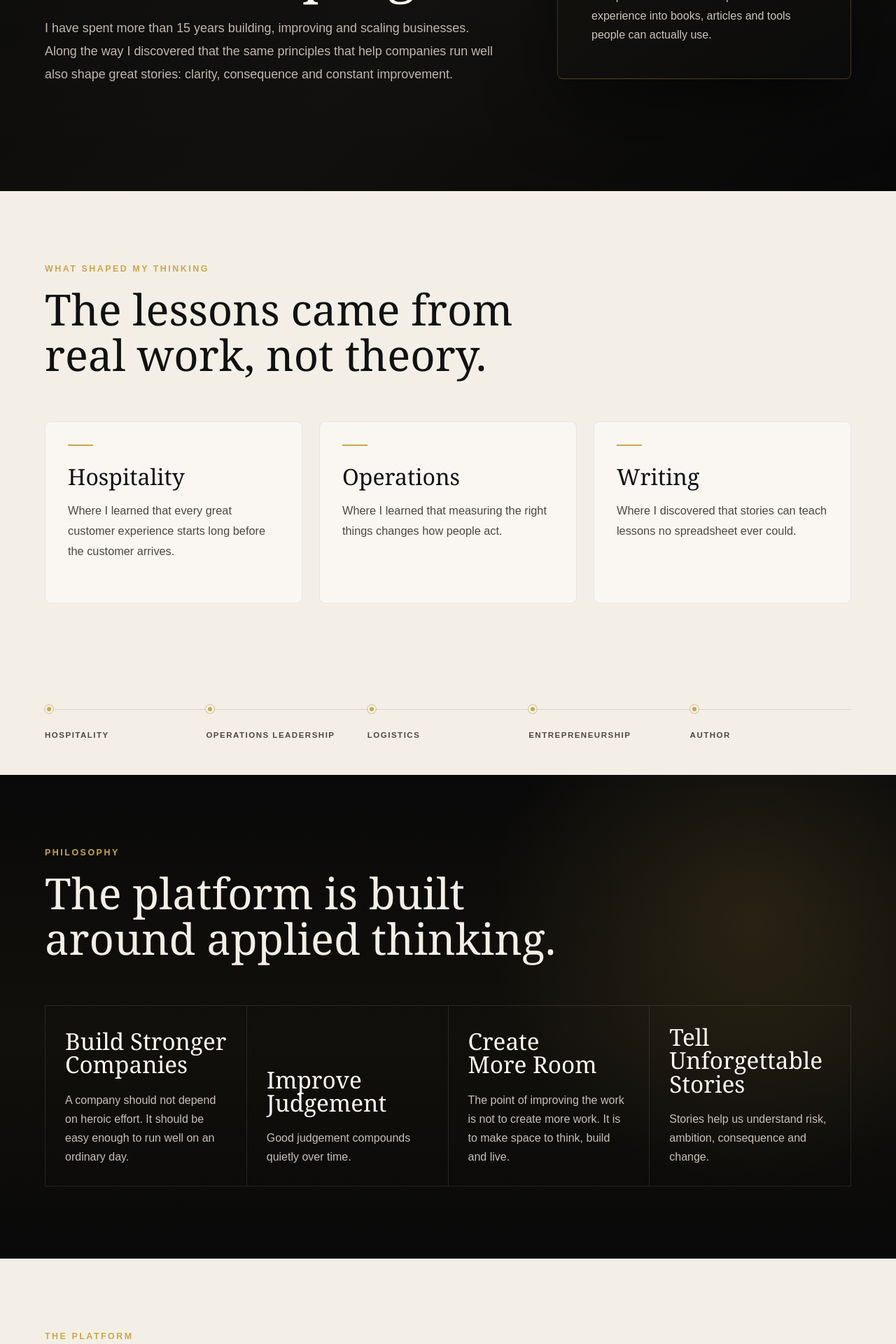
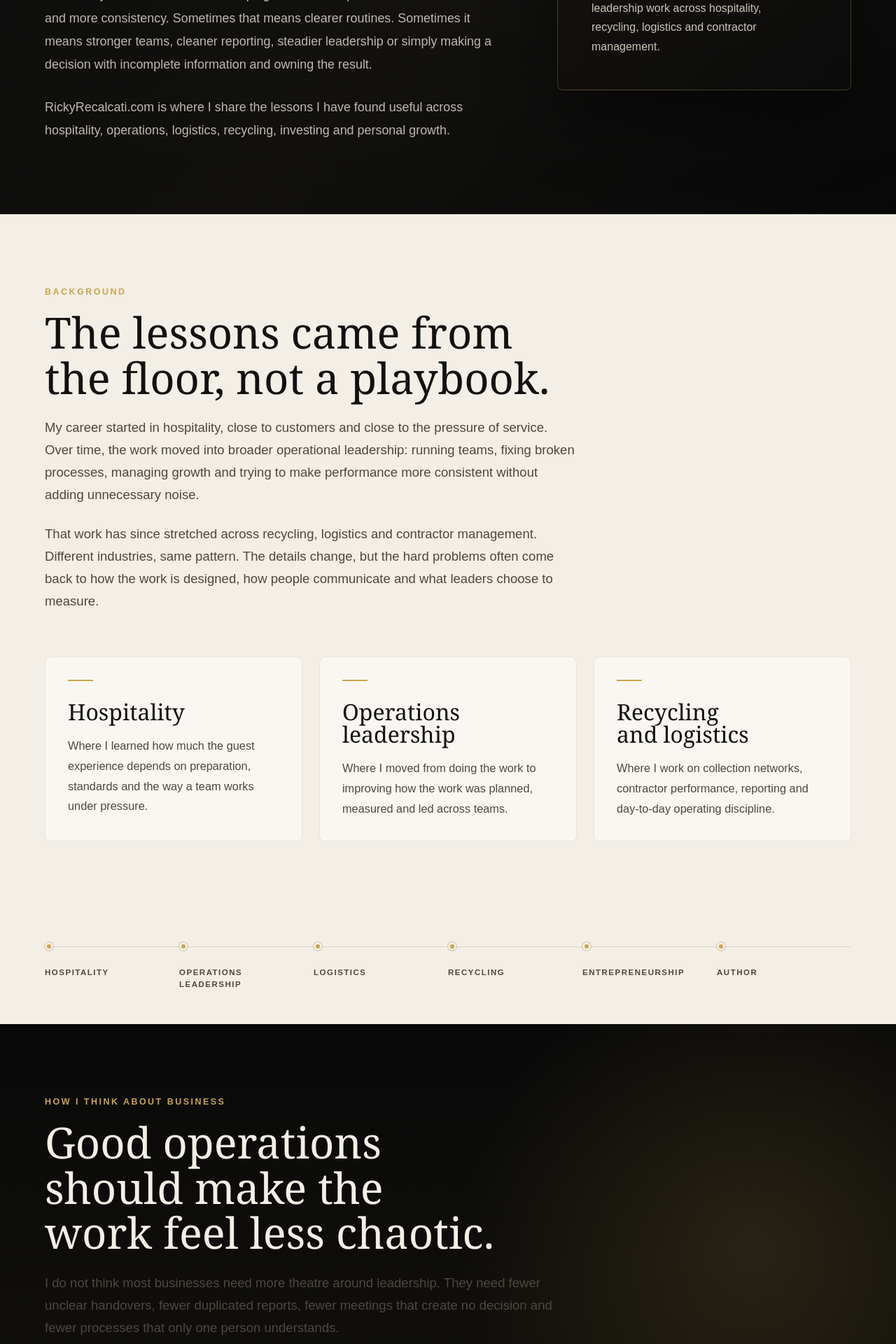
Before and after one commit to rickyrecalcati/ricky-platform, a Next.js app: page /about in a window 1280 px wide. Shown: the part 580-2500 px from the top of the page at 70% size. Built offline with nearby package versions, Linux system fonts and the light colour scheme; no server answers.

Commit message:
feat: rewrite about page

```diff
--- a/app/about/about.css
+++ b/app/about/about.css
@@ -151,7 +151,7 @@
   max-width: var(--content-max);
   margin: 0 auto;
   display: grid;
-  grid-template-columns: repeat(5, 1fr);
+  grid-template-columns: repeat(6, 1fr);
   border-top: 1px solid rgba(17, 17, 17, 0.12);
 }
 
--- a/app/about/page.tsx
+++ b/app/about/page.tsx
@@ -12,22 +12,22 @@ import "./about.css";
 export const metadata = createPageMetadata({
   title: "About Ricky Recalcati",
   description:
-    "Learn about Ricky Recalcati, a Sydney-based operations leader, entrepreneur, author and systems thinker.",
+    "Learn about Ricky Recalcati, a Sydney-based operations leader and author writing about business, operations, investing and decision making.",
   path: "/about",
 });
 
 const experienceItems = [
   {
     title: "Hospitality",
-    text: "Where I learned that every great customer experience starts long before the customer arrives.",
+    text: "Where I learned how much the guest experience depends on preparation, standards and the way a team works under pressure.",
   },
   {
-    title: "Operations",
-    text: "Where I learned that measuring the right things changes how people act.",
+    title: "Operations leadership",
+    text: "Where I moved from doing the work to improving how the work was planned, measured and led across teams.",
   },
   {
-    title: "Writing",
-    text: "Where I discovered that stories can teach lessons no spreadsheet ever could.",
+    title: "Recycling and logistics",
+    text: "Where I work on collection networks, contractor performance, reporting and day-to-day operating discipline.",
   },
 ];
 
@@ -35,63 +35,68 @@ const timelineItems = [
   "Hospitality",
   "Operations Leadership",
   "Logistics",
+  "Recycling",
   "Entrepreneurship",
   "Author",
 ];
 
 const philosophyItems = [
   {
-    title: "Build Stronger Companies",
-    text: "A company should not depend on heroic effort. It should be easy enough to run well on an ordinary day.",
+    title: "Reduce confusion",
+    text: "Leadership should make the work easier to understand. If people are guessing what matters, the problem usually starts higher up.",
   },
   {
-    title: "Improve Judgement",
-    text: "Good judgement compounds quietly over time.",
+    title: "Support growth properly",
+    text: "Growth only helps when the operation underneath it can carry the weight. Otherwise, scale just exposes the weak points faster.",
   },
   {
-    title: "Create More Room",
-    text: "The point of improving the work is not to create more work. It is to make space to think, build and live.",
+    title: "Stay close to the work",
+    text: "The best decisions usually come from understanding what actually happens on the floor, in the truck, with the customer or inside the team.",
   },
   {
-    title: "Tell Unforgettable Stories",
-    text: "Stories help us understand risk, ambition, consequence and change.",
+    title: "Keep solutions usable",
+    text: "A simple fix that people use is worth more than a polished framework that never leaves the meeting room.",
   },
 ];
 
 const platformItems = [
   {
     title: "Books",
-    text: "Practical guides for operators and intelligent fiction for readers who want stories with consequence.",
+    text: "Short, useful books on operations, AI, leadership and personal growth.",
   },
   {
     title: "Articles",
-    text: "Notes on business, operating discipline, judgement and the lessons hidden inside daily work.",
+    text: "Long-form essays on business, leadership, investing and how good operators think.",
+  },
+  {
+    title: "Business Breakdown",
+    text: "A Wednesday series studying companies, operating models and the details competitors struggle to copy.",
+  },
+  {
+    title: "Balance Sheet",
+    text: "A Monday note on markets, business and investing, written for readers who prefer context over noise.",
   },
   {
     title: "Resources",
-    text: "Tools, checklists and frameworks people can use, not just read once and forget.",
-  },
-  {
-    title: "Future tools",
-    text: "AI workflows and digital products that help creators and operators move from thinking to action faster.",
+    text: "Free templates, checklists and worksheets built for people who want to put ideas into motion.",
   },
 ];
 
 const currentlyItems = [
   "Based in Sydney, Australia",
-  "Writing across business, operations and fiction",
+  "Writing across business, operations, investing and personal growth",
   "Improving collection networks, reporting and contractor performance",
-  "Exploring AI workflows for creators and operators",
+  "Exploring useful AI workflows for operators, creators and small teams",
 ];
 
 const writingWorlds = [
   {
-    title: "Business and operations",
-    text: "Books and resources for people who want stronger operations, clearer judgement and tools they can put to work.",
+    title: "Operations and leadership",
+    text: "What happens when teams, processes, customers, contractors and growth all meet in the real world.",
   },
   {
-    title: "Intelligent fiction",
-    text: "Stories that give readers a different kind of escape while exploring risk, ambition, consequence and change.",
+    title: "Investing and decision making",
+    text: "How long-term thinking, ownership and small choices shape the results people eventually live with.",
   },
 ];
 
@@ -119,30 +124,50 @@ export default function AboutPage() {
         <div className="aboutPageHeroContent premiumReveal">
           <p className="eyebrow">About Ricky</p>
           <h1 className="display-title">
-            Practical experience. Clear thinking. Stories worth keeping.
+            I write about the work behind businesses that run well.
           </h1>
           <p className="body-large">
-            I have spent more than 15 years building, improving and scaling
-            businesses. Along the way I discovered that the same principles
-            that help companies run well also shape great stories: clarity,
-            consequence and constant improvement.
+            Most of my work has been about helping businesses operate with less
+            confusion and more consistency. Sometimes that means clearer
+            routines. Sometimes it means stronger teams, cleaner reporting,
+            steadier leadership or simply making a decision with incomplete
+            information and owning the result.
+          </p>
+          <p className="body-large">
+            RickyRecalcati.com is where I share the lessons I have found useful
+            across hospitality, operations, logistics, recycling, investing and
+            personal growth.
           </p>
         </div>
 
         <div className="aboutPageSignal premiumReveal premiumRevealDelay" aria-label="Ricky Recalcati profile summary">
-          <span className="eyebrow">Applied Thinking</span>
-          <strong className="section-title">Business, judgement and stories worth remembering.</strong>
+          <span className="eyebrow">Based in Sydney</span>
+          <strong className="section-title">Operations leader, entrepreneur and author.</strong>
           <p className="body">
-            This platform exists to turn practical experience into books,
-            articles and tools people can actually use.
+            Around 15 years of hands-on and leadership work across hospitality,
+            recycling, logistics and contractor management.
           </p>
         </div>
       </section>
 
       <section className="aboutPageExperience">
         <div className="aboutPageSectionIntro">
-          <p className="eyebrow">What Shaped My Thinking</p>
-          <h2 className="section-title">The lessons came from real work, not theory.</h2>
+          <p className="eyebrow">Background</p>
+          <h2 className="section-title">The lessons came from the floor, not a playbook.</h2>
+          <p className="body-large">
+            My career started in hospitality, close to customers and close to
+            the pressure of service. Over time, the work moved into broader
+            operational leadership: running teams, fixing broken processes,
+            managing growth and trying to make performance more consistent
+            without adding unnecessary noise.
+          </p>
+          <p className="body-large">
+            That work has since stretched across recycling, logistics and
+            contractor management. Different industries, same pattern. The
+            details change, but the hard problems often come back to how the
+            work is designed, how people communicate and what leaders choose to
+            measure.
+          </p>
         </div>
 
         <div className="aboutPageCardGrid">
@@ -169,8 +194,20 @@ export default function AboutPage() {
 
       <section className="aboutPagePhilosophy premiumSection">
         <div className="aboutPageSectionIntro">
-          <p className="eyebrow">Philosophy</p>
-          <h2 className="section-title">The platform is built around applied thinking.</h2>
+          <p className="eyebrow">How I Think About Business</p>
+          <h2 className="section-title">Good operations should make the work feel less chaotic.</h2>
+          <p className="body-large">
+            I do not think most businesses need more theatre around leadership.
+            They need fewer unclear handovers, fewer duplicated reports, fewer
+            meetings that create no decision and fewer processes that only one
+            person understands.
+          </p>
+          <p className="body-large">
+            Useful improvement usually begins by watching how the work actually
+            happens. From there, the aim is to remove friction, set standards
+            people can follow and build enough rhythm that the business does not
+            depend on constant heroics.
+          </p>
         </div>
 
         <div className="aboutPagePrinciples" aria-label="Ricky Recalcati philosophy">
@@ -186,11 +223,18 @@ export default function AboutPage() {
       <section className="aboutPagePlatform">
         <div className="aboutPageSectionIntro">
           <p className="eyebrow">The Platform</p>
-          <h2 className="section-title">This is where the work becomes useful.</h2>
+          <h2 className="section-title">Why this site exists.</h2>
           <p className="body-large">
-            This website is not simply an author website. It is where Ricky
-            shares books, articles, operational frameworks, AI workflows,
-            useful tools and lessons learned throughout his career.
+            I built this site to collect the parts of my work that might be
+            useful to someone else: books, articles, Business Breakdown,
+            Balance Sheet and free resources. Some pieces are about operations.
+            Some are about leadership, investing, decision making or personal
+            growth.
+          </p>
+          <p className="body-large">
+            The common thread is usefulness. If something appears here, it
+            should help a reader think more carefully, run something more
+            calmly or make a choice with a little more discipline.
           </p>
         </div>
 
@@ -207,7 +251,7 @@ export default function AboutPage() {
       <section className="aboutPageWriting premiumSection">
         <div className="aboutPageSectionIntro">
           <p className="eyebrow">Writing</p>
-          <h2 className="section-title">Two different worlds. One common thread.</h2>
+          <h2 className="section-title">The subjects are connected by how people make things work.</h2>
         </div>
 
         <div className="aboutPageWritingGrid">
@@ -236,14 +280,15 @@ export default function AboutPage() {
       <section className="aboutPageFinalCta">
         <p className="eyebrow">Start Here</p>
         <h2 className="section-title">
-          Read what Ricky is building.
+          Start with the work that is useful to you.
         </h2>
         <p className="body-large">
-          Explore the books or join Balance Sheet for thoughtful notes on
-          business, operations, judgement and storytelling.
+          Read the books, browse the articles, download a resource or join
+          Balance Sheet. Take what helps and leave the rest.
         </p>
         <p className="aboutPageClosingLine section-title">
-          Stronger operating habits create stronger companies. Good stories make people harder to forget.
+          The point is simple: share what I have learned from real work, and
+          make it useful enough to return to.
         </p>
         <div className="aboutPageActions">
           <Link className="luxuryButton luxuryButtonPrimary" href="/books">
```
